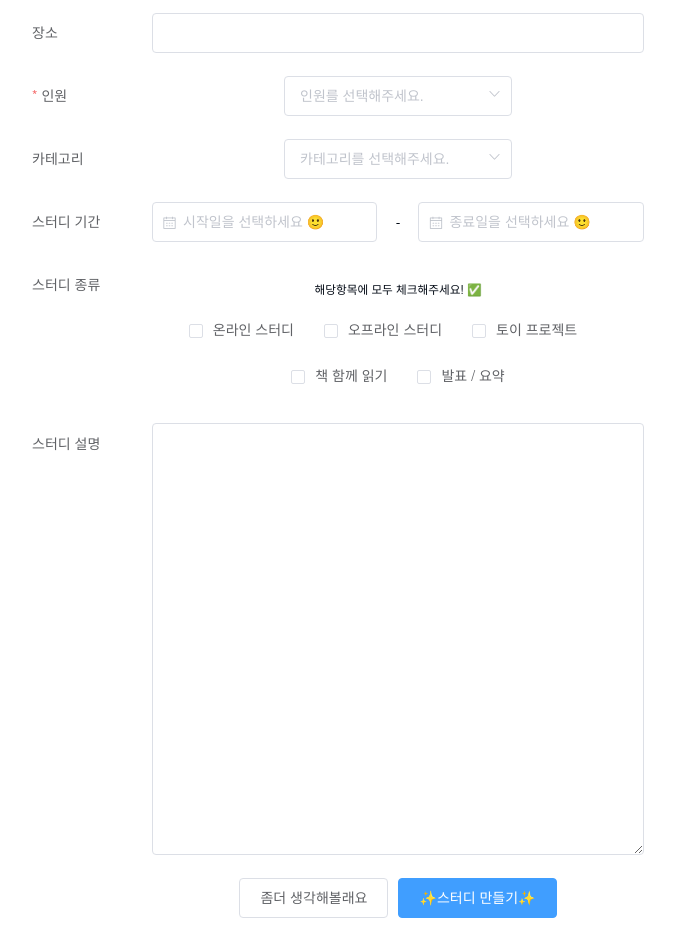
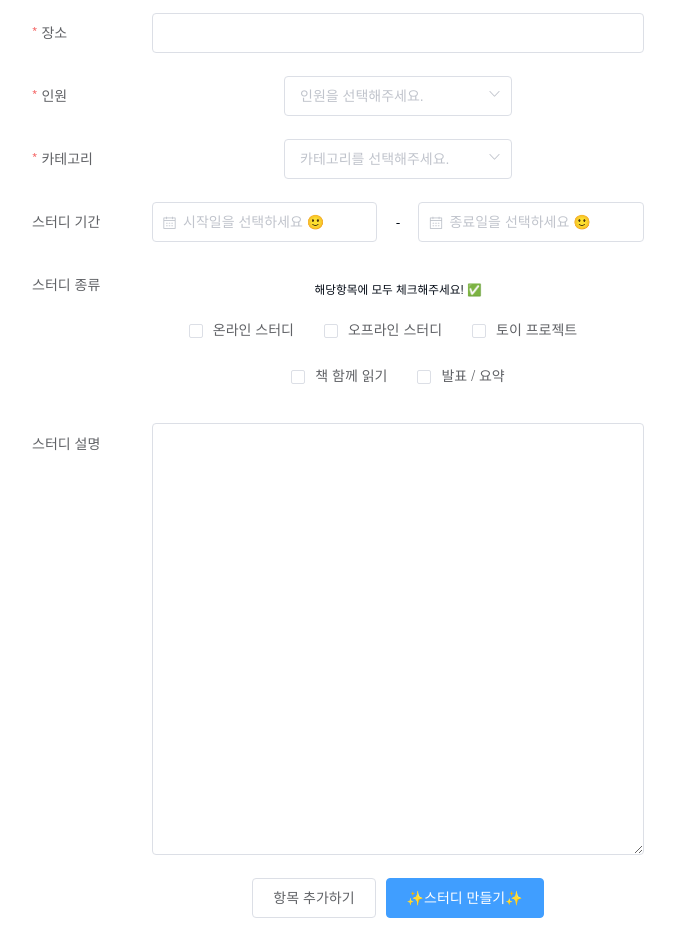
Before and after one commit to SLEEP-JAVA/study-boot, a Vue app in the folder frontend/: page /study/create in a window 1280 px wide. Shown: the part 140-1092 px from the top of the page, without its empty margins (302-977 px from the left). Built offline with nearby package versions, Linux system fonts and the light colour scheme; what vue-momentjs would draw is missing.

Commit message:
[추가] study form 에서 properties 를 추가하여 받는 기능 추가

```diff
--- a/frontend/src/components/StudyForm.vue
+++ b/frontend/src/components/StudyForm.vue
@@ -1,21 +1,22 @@
 <template>
   <div style="padding: 20px">
+
     <el-row type="flex" class="row-bg" justify="center">
       <el-col :span=12>
-        <el-form ref="form" label-position="left" :model="form" label-width="120px">
-          <el-form-item label="스터디명">
+        <el-form ref="form" label-position="left" :model="form" label-width="120px" v-model=form>
+          <el-form-item label="스터디명" :rules="[{ required: true, message: '스터디 명을 적어주세요.'}]">
             <el-input v-model="form.name"></el-input>
           </el-form-item>
-          <el-form-item label="장소">
+          <el-form-item label="장소" :rules="[{ required: true, message: '장소를 채워주세요.!'}]">
             <el-input v-model="form.place"></el-input>
           </el-form-item>
           <el-form-item label="인원" :rules="[{ required: true, message: '인원을 선택해주세요.!'},{ type: 'number', message: '인원은 숫자여야합니다.'}]"
           >
-            <el-select v-model="form.volume" placeholder="인원를 선택해주세요.">
+            <el-select v-model="form.volume" placeholder="인원을 선택해주세요.">
               <el-option v-for="volume in volumeType" :label=volume :value=volume></el-option>
             </el-select>
           </el-form-item>
-          <el-form-item label="카테고리">
+          <el-form-item label="카테고리" :rules="[{ required: true, message: '카테고리를 적어주세요!'}]">
             <el-select v-model="form.category" placeholder="카테고리를 선택해주세요.">
               <el-option v-for="option in categoryOptions" :label=option.title :value=option.value></el-option>
             </el-select>
@@ -38,17 +39,30 @@
           <el-form-item label="스터디 설명">
             <el-input type="textarea" rows=20 v-model="form.description"></el-input>
           </el-form-item>
-          <el-form-item>
-            <el-button v-if="!show">좀더 생각해볼래요</el-button>
-            <el-button type="primary" @click="onSubmit">{{buttonPhrase[show]}}</el-button>
+          <el-form-item
+            v-for="props in form.properties"
+            :label="'추가 항목'"
+            :rules="{required: true, message: '추가 항목을 채워주세요.', trigger: 'blur'}"
+          >
+            <el-row>
+              <el-col :span="7" > <el-input v-model="props.name" placeholder="항목의 이름을 적어주세요. e.g.) 스택"></el-input></el-col>
+              <el-col :span="16" :offset="1"><el-input label="호이" v-model="props.value" placeholder="항목의 값을 적어주세요. e.g) Java 초급자"></el-input></el-col>
+            </el-row>
+
+
           </el-form-item>
           <el-form-item>
-            <transition name="fade">
-             <span v-if="show" style="font-weight: 700;">추가로 스터디원에게 원하는 정보가 있나요? 👀
-               <el-button> YES </el-button>
-             </span>
-            </transition>
+            <el-button @click="addForm">항목 추가하기</el-button>
+            <el-button type="primary" @click="onSubmit">✨스터디 만들기✨</el-button>
           </el-form-item>
+
+          <el-alert
+            v-show="alertShow"
+            :title=alertTitle
+            type="error"
+            center
+            show-icon>
+          </el-alert>
         </el-form>
       </el-col>
     </el-row>
@@ -68,39 +82,48 @@
         type: [],
         description: '',
         place: '',
-          volume: ''
+        volume: '',
+        properties: []
       },
       categoryOptions: [
         {'title': 'FrontEnd 프론트엔드', 'value': 'FRONTEND'},
         {'title': 'BackEnd 백엔드', 'value': 'BACKEND'},
         {'title': 'Algorithm 알고리즘', 'value': 'ALGORITHM'},
-          {'title': 'Design 디자인', 'value': 'DESIGN'},
+        {'title': 'Design 디자인', 'value': 'DESIGN'}
       ],
       studyType: [
         '온라인 스터디',
         '오프라인 스터디',
         '토이 프로젝트',
         '책 함께 읽기',
-          '발표 / 요약',
+        '발표 / 요약'
       ],
       volumeType: Array.from({length: 20}, (x, i) => i + 1),
-        show: false,
-        buttonPhrase: {false: '✨스터디 만들기✨', true: '✅ 스터디 만드는 중'}
+      alertShow: false,
+      alertTitle: 'Error Occurred'
     }
   },
   methods: {
-      onSubmit() {
-        console.log('submit!');
+    addForm () {
+      this.form.properties.push({
+        name: '',
+        value: ''
+      });
+    },
+    onSubmit () {
       this.createStudy()
-        this.show = !this.show
     },
-      createStudy() {
-        const baseURI = "/api/v1/users/1/studies"; //TODO userId 적용
+    createStudy () {
+      const baseURI = "/api/v1/users/1/studies" //TODO userId 적용
 
       this.form.startDate = this.$moment(this.form.startDate).format('YYYY-MM-DD')
       this.form.endDate = this.$moment(this.form.endDate).format('YYYY-MM-DD')
       this.axios.post(`${baseURI}`, this.form).then((result) => {
         console.log(result)
+      }).catch((error) => {
+         this.alertShow = true
+         this.alertTitle= error.response.data.message
+         console.log(error)
       })
     }
   }
--- a/frontend/src/components/StudyList.vue
+++ b/frontend/src/components/StudyList.vue
@@ -2,6 +2,7 @@
   <div style="padding: 20px">
     지금 핫한 스터디
 
+    <el-button @click="fetchData"> test button </el-button>
     <el-row :gutter="20">
       <el-col :span="8">
         <div class="grid-content bg-purple">
@@ -48,7 +49,16 @@
     data() {
       return {};
     },
-    methods: {}
+    methods: {
+      fetchData() {
+        const baseURI = "/api/v1/studies" //TODO userId 적용
+
+        this.axios.get(`${baseURI}`).then((result) => {
+          console.log(result)
+        }).catch((error) => {
+        })
+      }
+    }
   }
 </script>
 <style>
```
Lines whose indentation alone changed are shown as unchanged.
